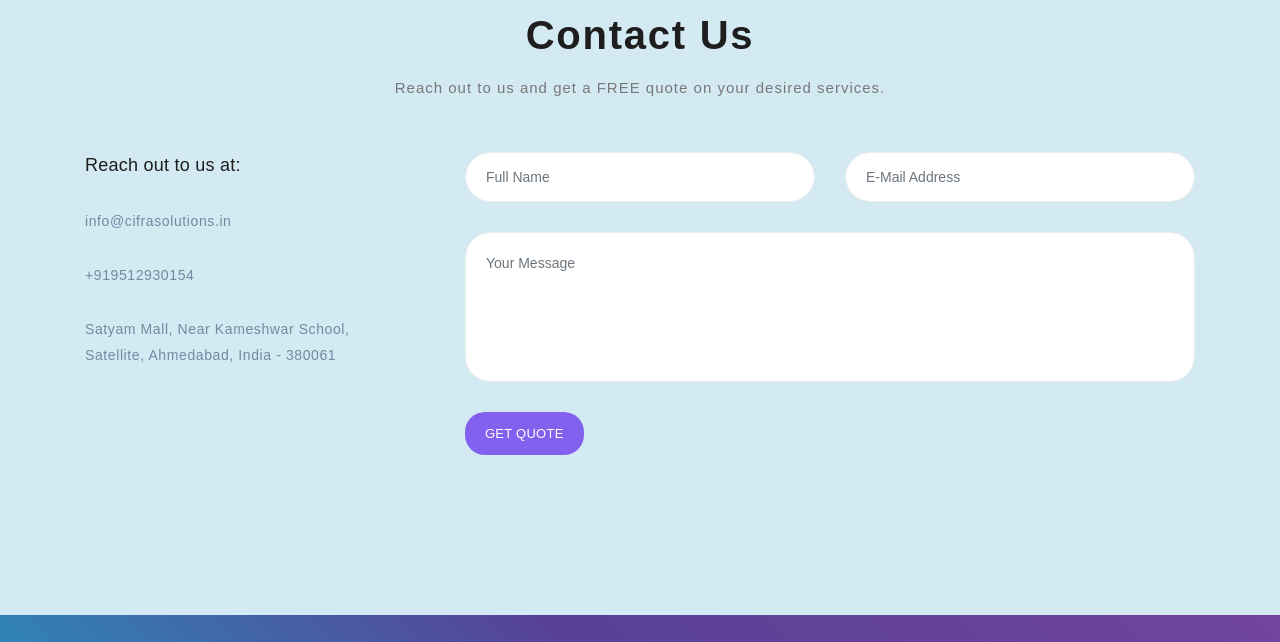
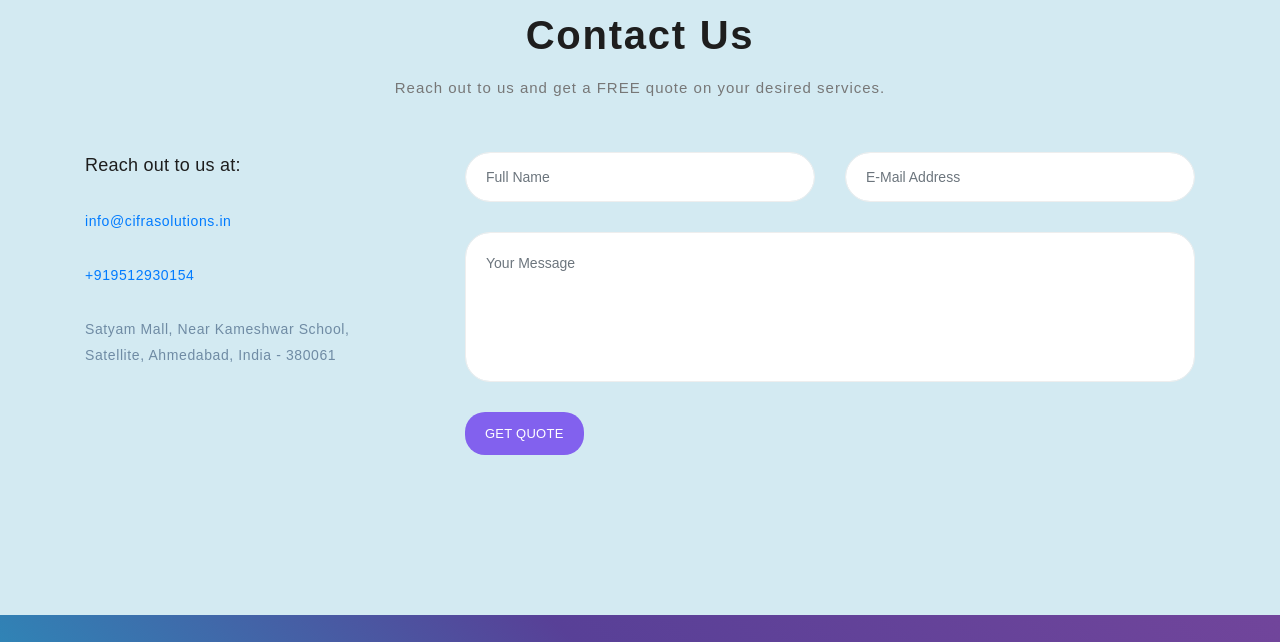
Before and after one commit to Mahipal98/cifrademo, a plain HTML site: page index.html in a window 1280 px wide. Shown: the part 3975-4617 px from the top of the page. Drawn offline with Linux system fonts and the light colour scheme; a web font is replaced by a local one.

Commit message:
Final Changes

```diff
--- a/index.html
+++ b/index.html
@@ -383,8 +383,8 @@
                 <div class="col-lg-4 col-md-6 col-sm-12">
                     <h5 class="margin-bottom-30">Reach out to us at:</h5>
                     <div class="contact-text">
-                        <p>info@cifrasolutions.in</p>
-                        <p>+919512930154</p>
+                        <p><a href="mailto:info@cifrasolutions.in">info@cifrasolutions.in</a></p>
+                        <p><a href="tel:+919512930154">+919512930154</a></p>
                         <p>Satyam Mall, Near Kameshwar School, <br>Satellite, Ahmedabad, India - 380061</p>
                     </div>
                 </div>
```
